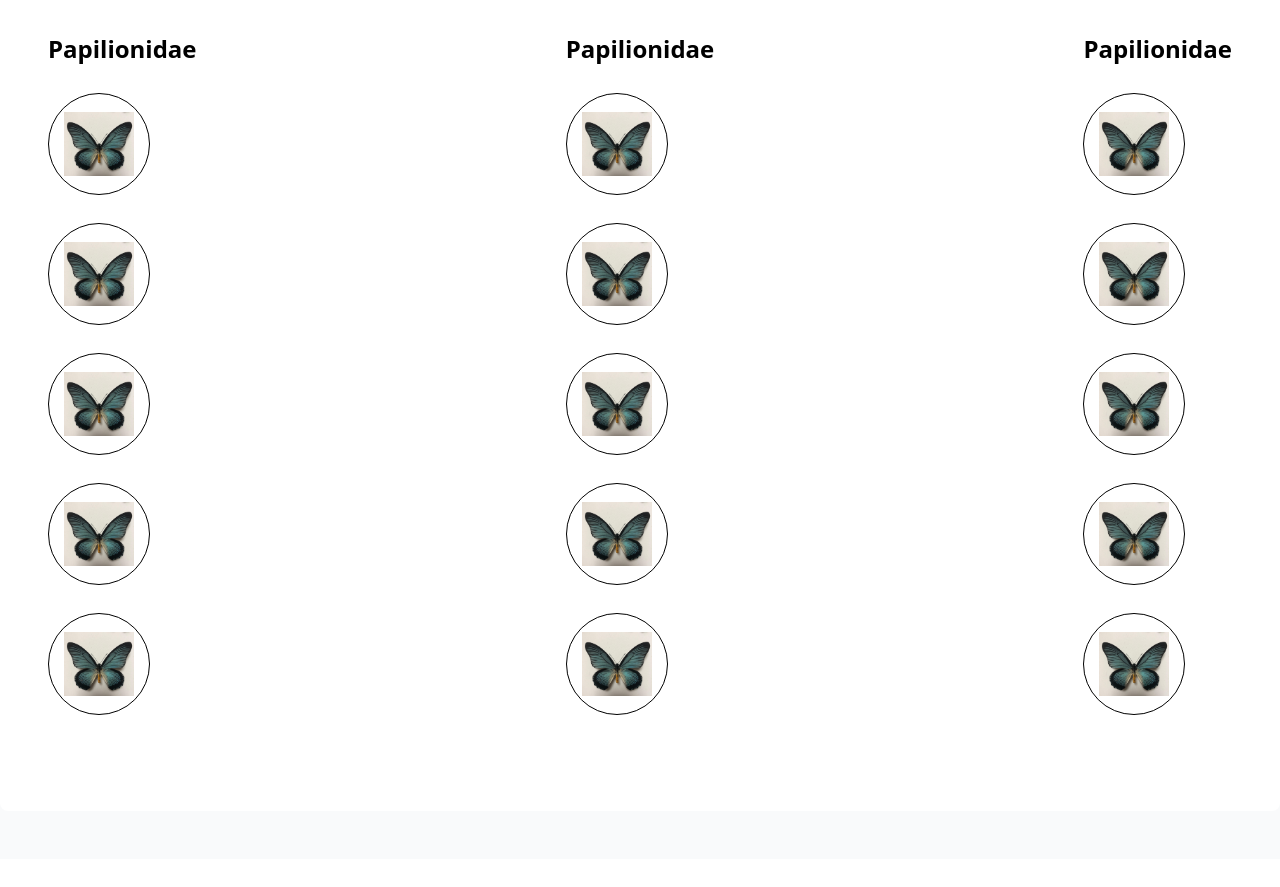
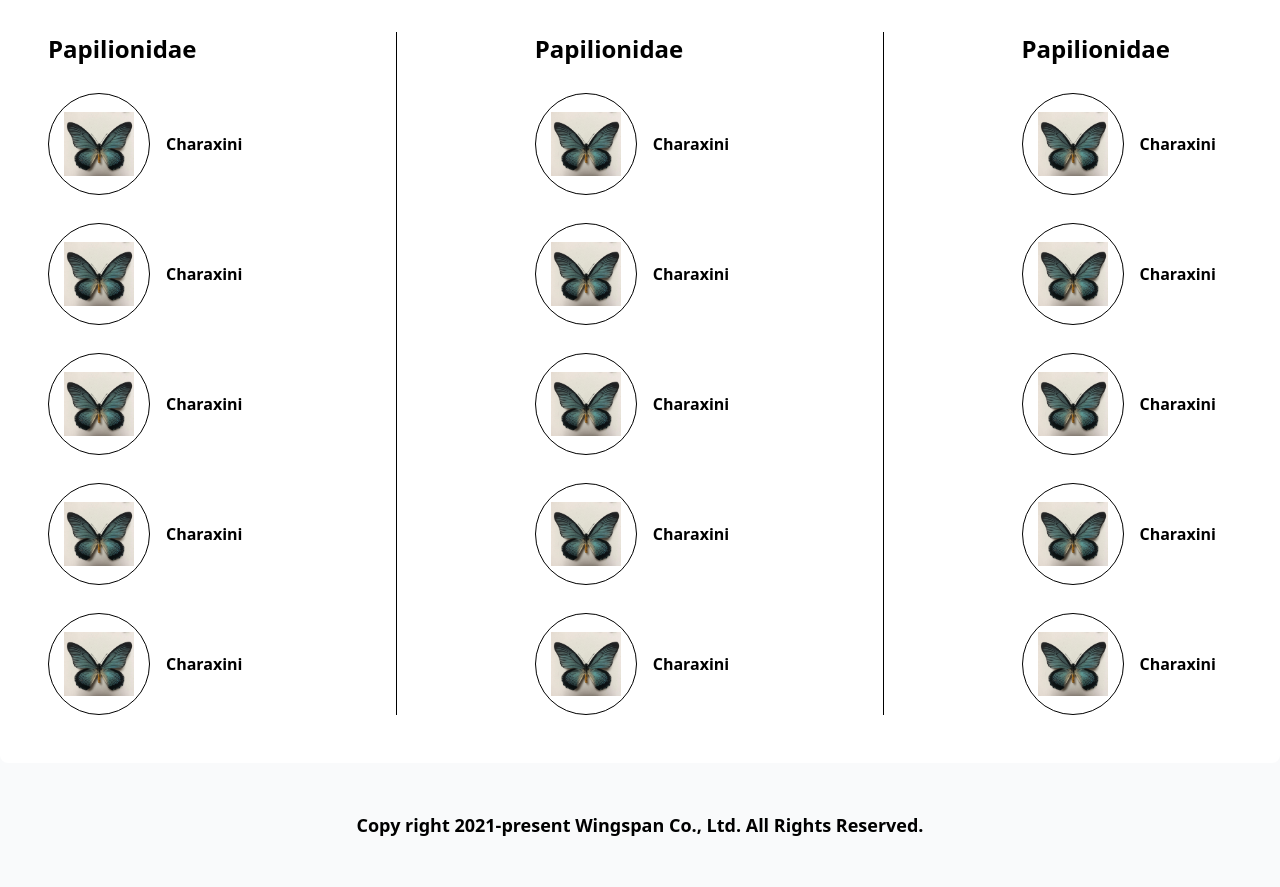
Before and after one commit to Frans701/kupu-kupu, a website: page Lepidoptera.html in a window 1280 px wide. Shown: the part 215-1102 px from the top of the page. Before the commit the page ends 1074 px from the top, so only its background shows below. Drawn offline with Linux system fonts and the light colour scheme.

Commit message:
Lepidoptera tinggal isi garis2

```diff
--- a/Lepidoptera.html
+++ b/Lepidoptera.html
@@ -16,7 +16,7 @@
             <div class="container mx-auto">
                 <!-- navbar -->
                 <div class="flex items-center justify-between content-center h-[60px] font-sans">
-                    <img class="cursor-pointer w-[100px]" src="img/logo.svg" alt="">
+                    <a href="index.html"><img class="cursor-pointer w-[100px]" src="img/logo.svg" alt=""></a>
                     <div class="flex items-center">
                         <input id="phone" class="w-[150px] p-2 rounded-md border mr-3" type="text"
                             placeholder="Search....">
@@ -41,95 +41,184 @@
                     <h1 class="text-center ">
                         Lepidoptera
                     </h1>
-                    <div class="flex justify-between">
-                        <div class="kiri py-12">
+
+
+                    <div class="flex justify-between mt-12">
+                        <div class="kiri">
                             <h2>
                                 Papilionidae
                             </h2>
-                            <div
-                                class="border-black border border-solid w-[100px] h-[100px] mt-7 flex justify-center items-center rounded-full">
-                                <img class="w-[70px]" src="img/Papilionidae/042ce6d7-4fe9-4d9e-b27f-a29c6ebc1534.jpg"
-                                    alt="">
+                            <div class="flex items-center mt-7">
+                                <div
+                                    class="border-black border border-solid w-[100px] h-[100px] flex justify-center items-center rounded-full">
+                                    <img class="w-[70px]"
+                                        src="img/Papilionidae/042ce6d7-4fe9-4d9e-b27f-a29c6ebc1534.jpg" alt="">
+                                </div>
+                                <div class="px-4 font-semibold">
+                                    Charaxini
+                                </div>
                             </div>
-                            <div
-                                class="border-black border border-solid w-[100px] h-[100px] mt-7 flex justify-center items-center rounded-full">
-                                <img class="w-[70px]" src="img/Papilionidae/042ce6d7-4fe9-4d9e-b27f-a29c6ebc1534.jpg"
-                                    alt="">
+                            <div class="flex items-center mt-7">
+                                <div
+                                    class="border-black border border-solid w-[100px] h-[100px] flex justify-center items-center rounded-full">
+                                    <img class="w-[70px]"
+                                        src="img/Papilionidae/042ce6d7-4fe9-4d9e-b27f-a29c6ebc1534.jpg" alt="">
+                                </div>
+                                <div class="px-4 font-semibold">
+                                    Charaxini
+                                </div>
                             </div>
-                            <div
-                                class="border-black border border-solid w-[100px] h-[100px] mt-7 flex justify-center items-center rounded-full">
-                                <img class="w-[70px]" src="img/Papilionidae/042ce6d7-4fe9-4d9e-b27f-a29c6ebc1534.jpg"
-                                    alt="">
+                            <div class="flex items-center mt-7">
+                                <div
+                                    class="border-black border border-solid w-[100px] h-[100px] flex justify-center items-center rounded-full">
+                                    <img class="w-[70px]"
+                                        src="img/Papilionidae/042ce6d7-4fe9-4d9e-b27f-a29c6ebc1534.jpg" alt="">
+                                </div>
+                                <div class="px-4 font-semibold">
+                                    Charaxini
+                                </div>
                             </div>
-                            <div
-                                class="border-black border border-solid w-[100px] h-[100px] mt-7 flex justify-center items-center rounded-full">
-                                <img class="w-[70px]" src="img/Papilionidae/042ce6d7-4fe9-4d9e-b27f-a29c6ebc1534.jpg"
-                                    alt="">
+                            <div class="flex items-center mt-7">
+                                <div
+                                    class="border-black border border-solid w-[100px] h-[100px] flex justify-center items-center rounded-full">
+                                    <img class="w-[70px]"
+                                        src="img/Papilionidae/042ce6d7-4fe9-4d9e-b27f-a29c6ebc1534.jpg" alt="">
+                                </div>
+                                <div class="px-4 font-semibold">
+                                    Charaxini
+                                </div>
                             </div>
-                            <div
-                                class="border-black border border-solid w-[100px] h-[100px] mt-7 flex justify-center items-center rounded-full">
-                                <img class="w-[70px]" src="img/Papilionidae/042ce6d7-4fe9-4d9e-b27f-a29c6ebc1534.jpg"
-                                    alt="">
+                            <div class="flex items-center mt-7">
+                                <div
+                                    class="border-black border border-solid w-[100px] h-[100px] flex justify-center items-center rounded-full">
+                                    <img class="w-[70px]"
+                                        src="img/Papilionidae/042ce6d7-4fe9-4d9e-b27f-a29c6ebc1534.jpg" alt="">
+                                </div>
+                                <div class="px-4 font-semibold">
+                                    Charaxini
+                                </div>
                             </div>
                         </div>
-                        <div class="tengah py-12">
+
+                        <div class="garis w-[1px] bg-black">
+
+                        </div>
+
+                        <div class="tengah">
                             <h2>
                                 Papilionidae
                             </h2>
-                            <div
-                                class="border-black border border-solid w-[100px] h-[100px] mt-7 flex justify-center items-center rounded-full">
-                                <img class="w-[70px]" src="img/Papilionidae/042ce6d7-4fe9-4d9e-b27f-a29c6ebc1534.jpg"
-                                    alt="">
+                            <div class="flex items-center mt-7">
+                                <div
+                                    class="border-black border border-solid w-[100px] h-[100px] flex justify-center items-center rounded-full">
+                                    <img class="w-[70px]"
+                                        src="img/Papilionidae/042ce6d7-4fe9-4d9e-b27f-a29c6ebc1534.jpg" alt="">
+                                </div>
+                                <div class="px-4 font-semibold">
+                                    Charaxini
+                                </div>
                             </div>
-                            <div
-                                class="border-black border border-solid w-[100px] h-[100px] mt-7 flex justify-center items-center rounded-full">
-                                <img class="w-[70px]" src="img/Papilionidae/042ce6d7-4fe9-4d9e-b27f-a29c6ebc1534.jpg"
-                                    alt="">
+                            <div class="flex items-center mt-7">
+                                <div
+                                    class="border-black border border-solid w-[100px] h-[100px] flex justify-center items-center rounded-full">
+                                    <img class="w-[70px]"
+                                        src="img/Papilionidae/042ce6d7-4fe9-4d9e-b27f-a29c6ebc1534.jpg" alt="">
+                                </div>
+                                <div class="px-4 font-semibold">
+                                    Charaxini
+                                </div>
                             </div>
-                            <div
-                                class="border-black border border-solid w-[100px] h-[100px] mt-7 flex justify-center items-center rounded-full">
-                                <img class="w-[70px]" src="img/Papilionidae/042ce6d7-4fe9-4d9e-b27f-a29c6ebc1534.jpg"
-                                    alt="">
+                            <div class="flex items-center mt-7">
+                                <div
+                                    class="border-black border border-solid w-[100px] h-[100px] flex justify-center items-center rounded-full">
+                                    <img class="w-[70px]"
+                                        src="img/Papilionidae/042ce6d7-4fe9-4d9e-b27f-a29c6ebc1534.jpg" alt="">
+                                </div>
+                                <div class="px-4 font-semibold">
+                                    Charaxini
+                                </div>
                             </div>
-                            <div
-                                class="border-black border border-solid w-[100px] h-[100px] mt-7 flex justify-center items-center rounded-full">
-                                <img class="w-[70px]" src="img/Papilionidae/042ce6d7-4fe9-4d9e-b27f-a29c6ebc1534.jpg"
-                                    alt="">
+                            <div class="flex items-center mt-7">
+                                <div
+                                    class="border-black border border-solid w-[100px] h-[100px] flex justify-center items-center rounded-full">
+                                    <img class="w-[70px]"
+                                        src="img/Papilionidae/042ce6d7-4fe9-4d9e-b27f-a29c6ebc1534.jpg" alt="">
+                                </div>
+                                <div class="px-4 font-semibold">
+                                    Charaxini
+                                </div>
                             </div>
-                            <div
-                                class="border-black border border-solid w-[100px] h-[100px] mt-7 flex justify-center items-center rounded-full">
-                                <img class="w-[70px]" src="img/Papilionidae/042ce6d7-4fe9-4d9e-b27f-a29c6ebc1534.jpg"
-                                    alt="">
+                            <div class="flex items-center mt-7">
+                                <div
+                                    class="border-black border border-solid w-[100px] h-[100px] flex justify-center items-center rounded-full">
+                                    <img class="w-[70px]"
+                                        src="img/Papilionidae/042ce6d7-4fe9-4d9e-b27f-a29c6ebc1534.jpg" alt="">
+                                </div>
+                                <div class="px-4 font-semibold">
+                                    Charaxini
+                                </div>
                             </div>
                         </div>
-                        <div class="kanan py-12">
+
+
+
+                        <div class="garis w-[1px] bg-black"></div>
+
+
+
+                        <div class="kanan">
                             <h2>
                                 Papilionidae
                             </h2>
-                            <div
-                                class="border-black border border-solid w-[100px] h-[100px] mt-7 flex justify-center items-center rounded-full">
-                                <img class="w-[70px]" src="img/Papilionidae/042ce6d7-4fe9-4d9e-b27f-a29c6ebc1534.jpg"
-                                    alt="">
+                            <div class="flex items-center mt-7">
+                                <div
+                                    class="border-black border border-solid w-[100px] h-[100px] flex justify-center items-center rounded-full">
+                                    <img class="w-[70px]"
+                                        src="img/Papilionidae/042ce6d7-4fe9-4d9e-b27f-a29c6ebc1534.jpg" alt="">
+                                </div>
+                                <div class="px-4 font-semibold">
+                                    Charaxini
+                                </div>
                             </div>
-                            <div
-                                class="border-black border border-solid w-[100px] h-[100px] mt-7 flex justify-center items-center rounded-full">
-                                <img class="w-[70px]" src="img/Papilionidae/042ce6d7-4fe9-4d9e-b27f-a29c6ebc1534.jpg"
-                                    alt="">
+                            <div class="flex items-center mt-7">
+                                <div
+                                    class="border-black border border-solid w-[100px] h-[100px] flex justify-center items-center rounded-full">
+                                    <img class="w-[70px]"
+                                        src="img/Papilionidae/042ce6d7-4fe9-4d9e-b27f-a29c6ebc1534.jpg" alt="">
+                                </div>
+                                <div class="px-4 font-semibold">
+                                    Charaxini
+                                </div>
                             </div>
-                            <div
-                                class="border-black border border-solid w-[100px] h-[100px] mt-7 flex justify-center items-center rounded-full">
-                                <img class="w-[70px]" src="img/Papilionidae/042ce6d7-4fe9-4d9e-b27f-a29c6ebc1534.jpg"
-                                    alt="">
+                            <div class="flex items-center mt-7">
+                                <div
+                                    class="border-black border border-solid w-[100px] h-[100px] flex justify-center items-center rounded-full">
+                                    <img class="w-[70px]"
+                                        src="img/Papilionidae/042ce6d7-4fe9-4d9e-b27f-a29c6ebc1534.jpg" alt="">
+                                </div>
+                                <div class="px-4 font-semibold">
+                                    Charaxini
+                                </div>
                             </div>
-                            <div
-                                class="border-black border border-solid w-[100px] h-[100px] mt-7 flex justify-center items-center rounded-full">
-                                <img class="w-[70px]" src="img/Papilionidae/042ce6d7-4fe9-4d9e-b27f-a29c6ebc1534.jpg"
-                                    alt="">
+                            <div class="flex items-center mt-7">
+                                <div
+                                    class="border-black border border-solid w-[100px] h-[100px] flex justify-center items-center rounded-full">
+                                    <img class="w-[70px]"
+                                        src="img/Papilionidae/042ce6d7-4fe9-4d9e-b27f-a29c6ebc1534.jpg" alt="">
+                                </div>
+                                <div class="px-4 font-semibold">
+                                    Charaxini
+                                </div>
                             </div>
-                            <div
-                                class="border-black border border-solid w-[100px] h-[100px] mt-7 flex justify-center items-center rounded-full">
-                                <img class="w-[70px]" src="img/Papilionidae/042ce6d7-4fe9-4d9e-b27f-a29c6ebc1534.jpg"
-                                    alt="">
+                            <div class="flex items-center mt-7">
+                                <div
+                                    class="border-black border border-solid w-[100px] h-[100px] flex justify-center items-center rounded-full">
+                                    <img class="w-[70px]"
+                                        src="img/Papilionidae/042ce6d7-4fe9-4d9e-b27f-a29c6ebc1534.jpg" alt="">
+                                </div>
+                                <div class="px-4 font-semibold">
+                                    Charaxini
+                                </div>
                             </div>
                         </div>
                     </div>
@@ -137,6 +226,9 @@
 
                 </div>
 
+            </div>
+            <div class="font-semibold text-lg text-center mt-12">
+                Copy right 2021-present Wingspan Co., Ltd. All Rights Reserved.
             </div>
         </div>
 
```
Also changed, not shown: style.css.
